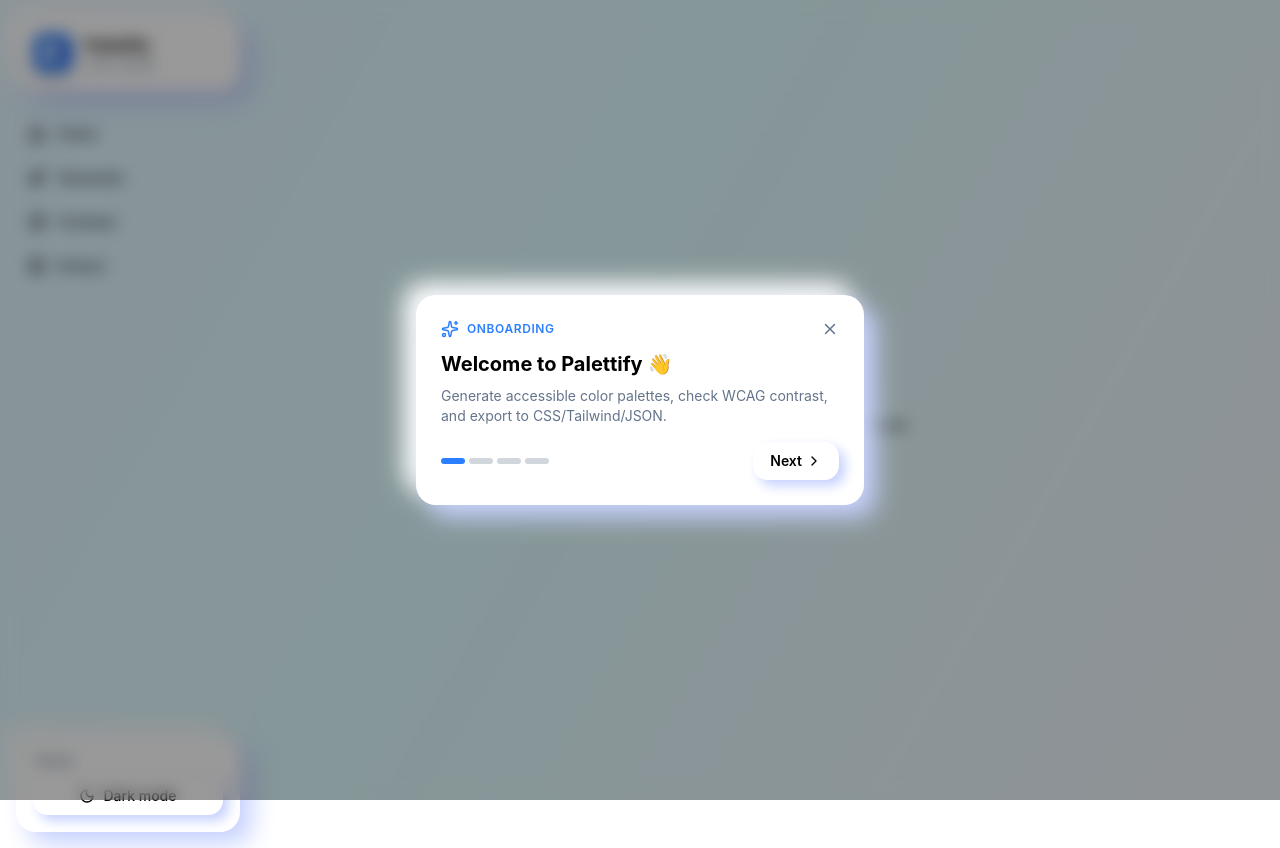
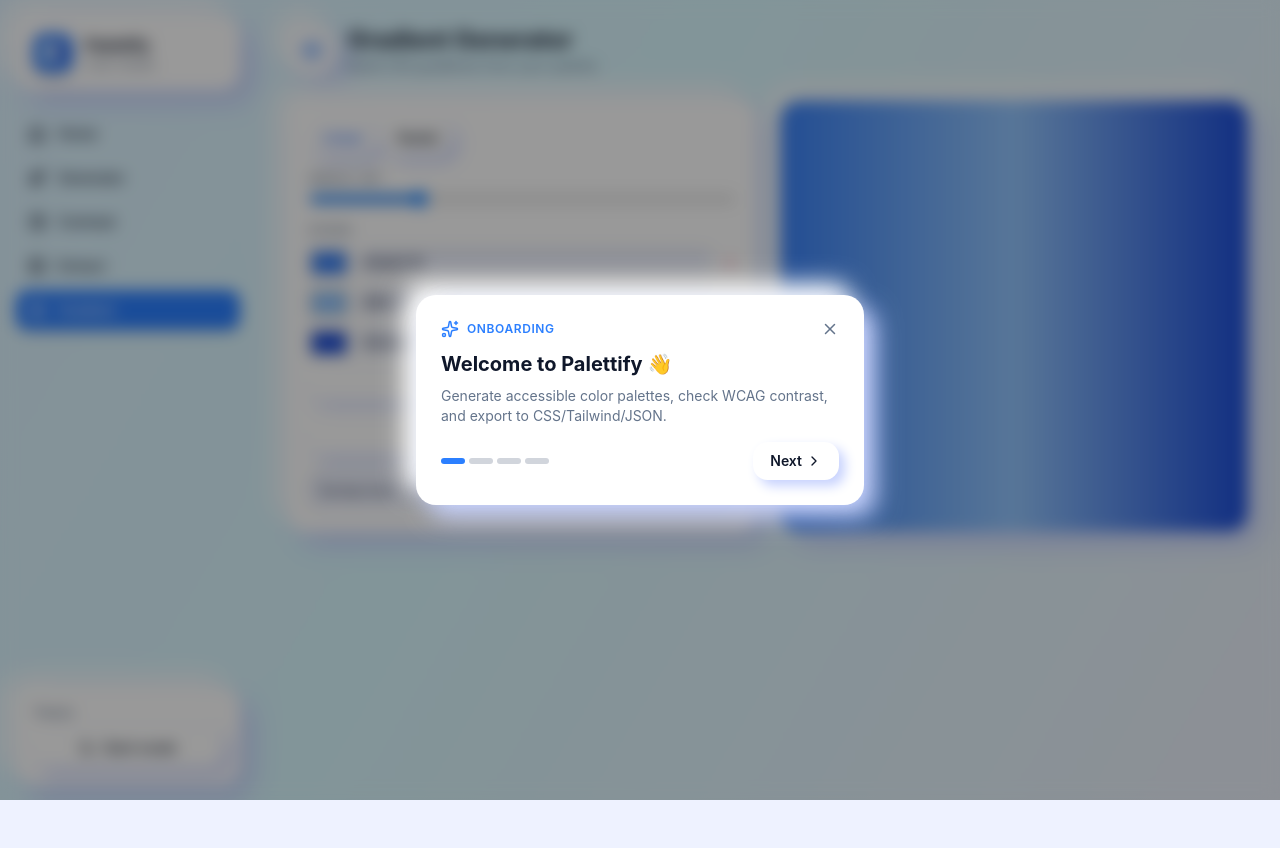
Before and after one commit to Hugoagfarizky/palettify, a Next.js app in the folder packages/web/: page /gradient in a window 1280 px wide. Before the commit this address had no page. After the commit the page ends 800 px from the top, so only its background shows below. Built offline with nearby package versions, Linux system fonts and the light colour scheme.

Commit message:
feat: add gradient generator page

```diff
--- /dev/null
+++ b/packages/web/app/gradient/page.tsx
@@ -0,0 +1,131 @@
+"use client";
+
+import { Layers } from "lucide-react";
+import { useMemo, useState } from "react";
+
+const defaultColors = ["#3b82f6", "#93c5fd", "#1d4ed8"];
+
+export default function GradientPage() {
+  const [colors, setColors] = useState<string[]>(defaultColors);
+  const [type, setType] = useState<"linear" | "radial">("linear");
+  const [angle, setAngle] = useState(90);
+  const [copied, setCopied] = useState(false);
+
+  const css = useMemo(() => {
+    const stops = colors.join(", ");
+    if (type === "linear") return `linear-gradient(${angle}deg, ${stops})`;
+    return `radial-gradient(circle, ${stops})`;
+  }, [colors, type, angle]);
+
+  function updateColor(i: number, v: string) {
+    setColors((prev) => prev.map((c, idx) => (idx === i ? v : c)));
+  }
+
+  function addColor() {
+    setColors((prev) => [...prev, "#60a5fa"]);
+  }
+
+  function removeColor(i: number) {
+    setColors((prev) => prev.filter((_, idx) => idx !== i));
+  }
+
+  return (
+    <div className="space-y-6">
+      <div className="flex items-center gap-3">
+        <div className="soft-card flex h-12 w-12 items-center justify-center text-blue-500">
+          <Layers size={22} />
+        </div>
+        <div>
+          <h1 className="text-2xl font-bold">Gradient Generator</h1>
+          <p className="text-sm text-[var(--muted)]">Build CSS gradients from your palette.</p>
+        </div>
+      </div>
+
+      <div className="grid gap-6 lg:grid-cols-2">
+        <div className="soft-card space-y-4 p-5">
+          <div className="flex gap-2">
+            <button
+              type="button"
+              onClick={() => setType("linear")}
+              className={`soft-btn px-3 py-1.5 text-sm font-medium ${type === "linear" ? "text-blue-600" : ""}`}
+            >
+              Linear
+            </button>
+            <button
+              type="button"
+              onClick={() => setType("radial")}
+              className={`soft-btn px-3 py-1.5 text-sm font-medium ${type === "radial" ? "text-blue-600" : ""}`}
+            >
+              Radial
+            </button>
+          </div>
+
+          {type === "linear" && (
+            <label className="flex flex-col gap-1 text-xs font-semibold uppercase tracking-wider text-[var(--muted)]">
+              Angle: {angle}°
+              <input
+                type="range"
+                min={0}
+                max={360}
+                value={angle}
+                onChange={(e) => setAngle(Number(e.target.value))}
+                className="w-full"
+              />
+            </label>
+          )}
+
+          <div className="space-y-2">
+            <div className="text-xs font-semibold uppercase tracking-wider text-[var(--muted)]">
+              Stops
+            </div>
+            {colors.map((c, i) => (
+              <div key={i} className="flex items-center gap-2">
+                <input
+                  type="color"
+                  value={c}
+                  onChange={(e) => updateColor(i, e.target.value)}
+                  className="h-8 w-10 cursor-pointer rounded border-0"
+                />
+                <input
+                  type="text"
+                  value={c}
+                  onChange={(e) => updateColor(i, e.target.value)}
+                  className="soft-inset flex-1 px-2 py-1 font-mono text-sm outline-none"
+                />
+                <button
+                  type="button"
+                  onClick={() => removeColor(i)}
+                  className="text-rose-500 hover:underline"
+                >
+                  ×
+                </button>
+              </div>
+            ))}
+            <button
+              type="button"
+              onClick={addColor}
+              className="soft-btn w-full px-3 py-1.5 text-sm font-medium"
+            >
+              + Add stop
+            </button>
+          </div>
+
+          <button
+            type="button"
+            onClick={() => {
+              navigator.clipboard.writeText(`background: ${css};`);
+              setCopied(true);
+              setTimeout(() => setCopied(false), 1200);
+            }}
+            className="soft-btn w-full px-3 py-2 text-sm font-semibold text-blue-600"
+          >
+            {copied ? "Copied!" : "Copy CSS"}
+          </button>
+          <pre className="soft-inset p-3 font-mono text-xs">background: {css};</pre>
+        </div>
+
+        <div className="soft-card min-h-[260px] rounded-2xl" style={{ background: css }} />
+      </div>
+    </div>
+  );
+}
--- a/packages/web/app/layout.tsx
+++ b/packages/web/app/layout.tsx
@@ -10,7 +10,6 @@ export const metadata: Metadata = {
   title: "Palettify — Color Palette Generator & Contrast Checker",
   description:
     "Generate accessible color palettes and check WCAG contrast ratios. Powered by culori.",
-  themeColor: "#3b82f6",
   keywords: [
     "color palette",
     "WCAG",
@@ -44,6 +43,10 @@ export const metadata: Metadata = {
   },
 };
 
+export const viewport = {
+  themeColor: "#3b82f6",
+};
+
 export default function RootLayout({ children }: { children: React.ReactNode }) {
   return (
     <html lang="id" suppressHydrationWarning>
--- a/packages/web/components/Sidebar.tsx
+++ b/packages/web/components/Sidebar.tsx
@@ -1,6 +1,6 @@
 "use client";
 
-import { Contrast, Home, Image, Moon, Paintbrush, Sun } from "lucide-react";
+import { Contrast, Home, Image, Layers, Moon, Paintbrush, Sun } from "lucide-react";
 import Link from "next/link";
 import { usePathname } from "next/navigation";
 import { useTheme } from "./ThemeProvider";
@@ -10,6 +10,7 @@ const items = [
   { href: "/generator", label: "Generator", icon: Paintbrush },
   { href: "/contrast", label: "Contrast", icon: Contrast },
   { href: "/extract", label: "Extract", icon: Image },
+  { href: "/gradient", label: "Gradient", icon: Layers },
 ];
 
 export function Sidebar() {
```
